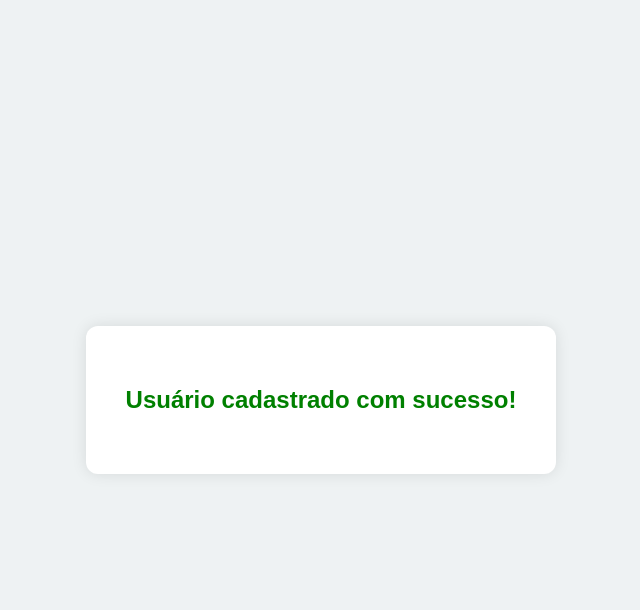
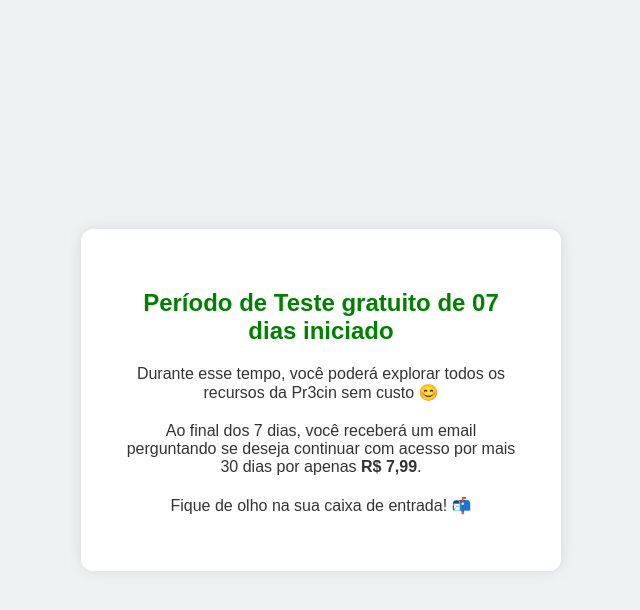
Before and after one commit to costavalmir/Pr3cin5.0, a Flask app: page /sucesso in a window 1280 px wide. Shown: the top 610 px of the page, without its empty margins (319-959 px from the left). Run offline with Flask 3, Linux system fonts and the light colour scheme; parts of the project's set-up code (start-up, migrations or seed data) failed here and were passed over.

Commit message:
Update sucesso.html

```diff
--- a/templates/sucesso.html
+++ b/templates/sucesso.html
@@ -20,16 +20,26 @@
             border-radius: 12px;
             box-shadow: 0 0 15px rgba(0,0,0,0.1);
             text-align: center;
+            max-width: 400px;
         }
 
         h2 {
             color: green;
         }
+
+        p {
+            margin-top: 20px;
+            font-size: 16px;
+            color: #333;
+        }
     </style>
 </head>
 <body>
     <div class="sucesso-container">
-        <h2>Usuário cadastrado com sucesso!</h2>
+        <h2>Período de Teste gratuito de 07 dias iniciado</h2>
+        <p>Durante esse tempo, você poderá explorar todos os recursos da Pr3cin sem custo 😊</p>
+        <p>Ao final dos 7 dias, você receberá um email perguntando se deseja continuar com acesso por mais 30 dias por apenas <strong>R$ 7,99</strong>.</p>
+        <p>Fique de olho na sua caixa de entrada! 📬</p>
     </div>
 </body>
 </html>
```
